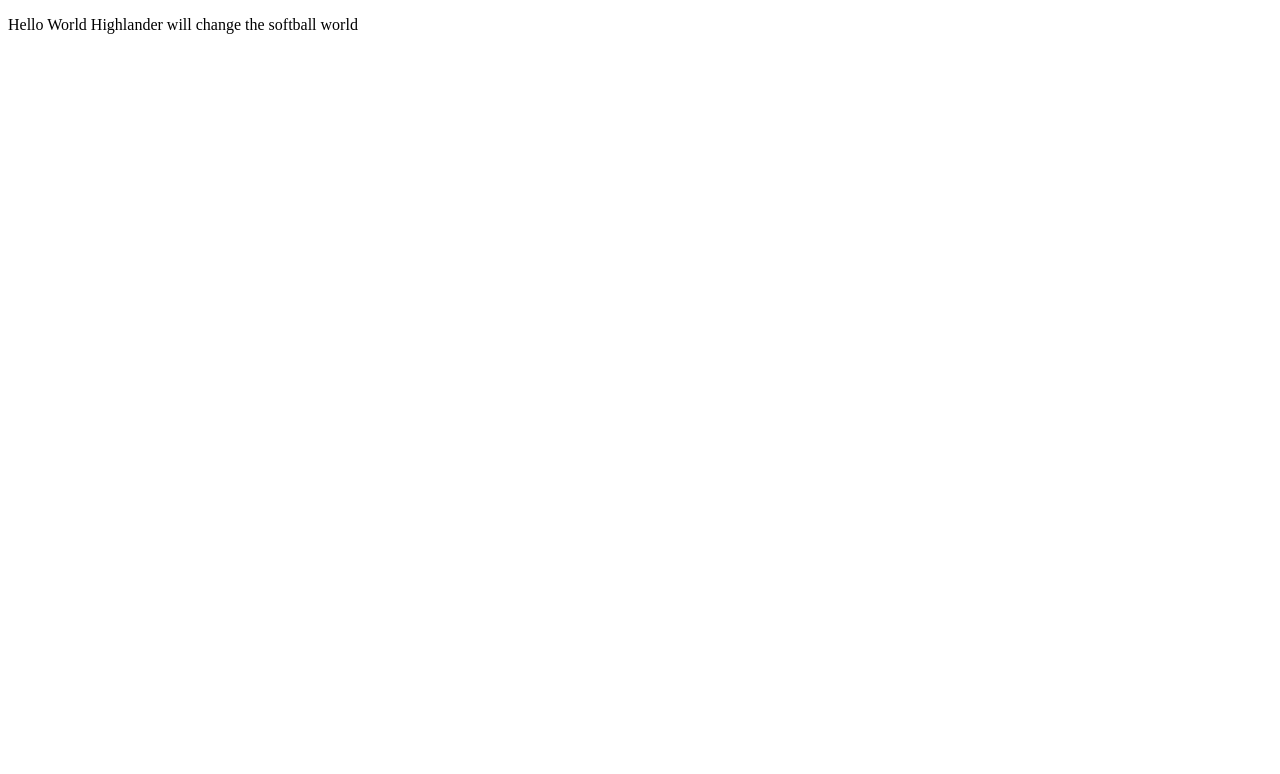
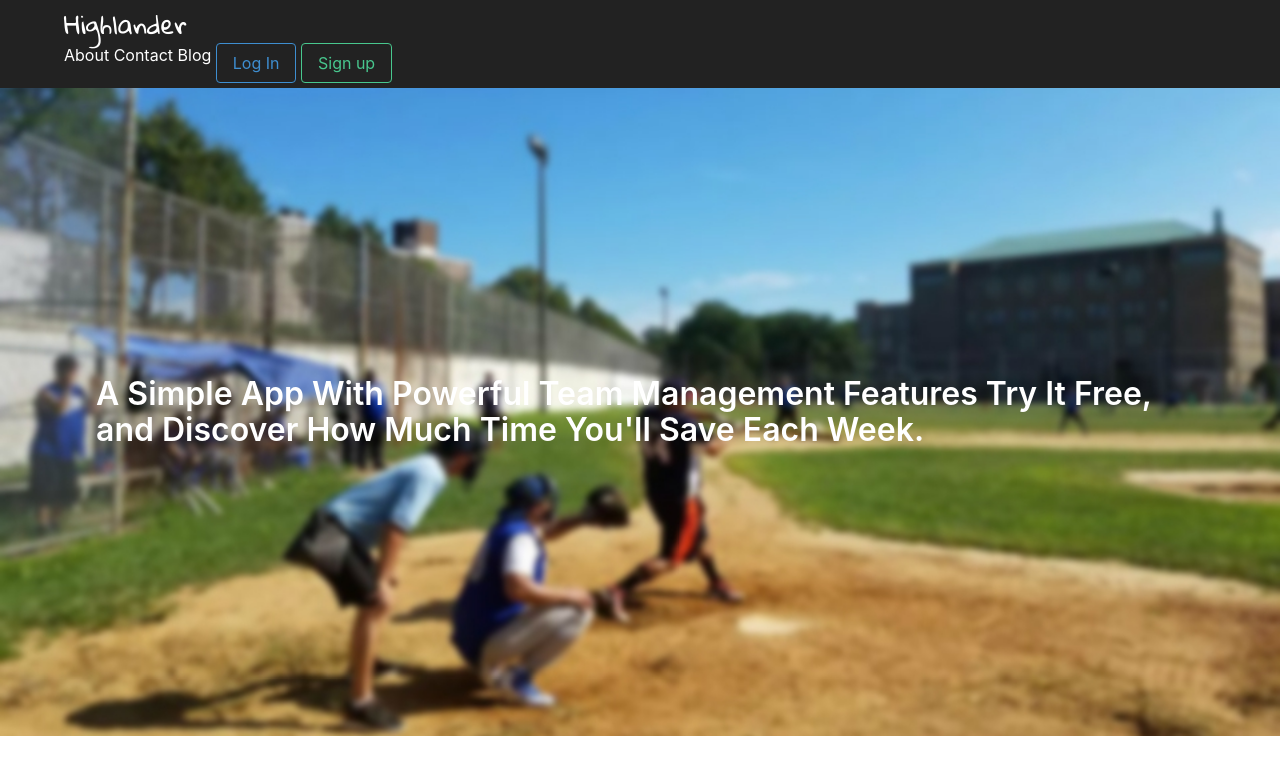
Before and after one commit to hroman-codes/highlander, a website: page public/index.html in a window 1280 px wide. Drawn offline with nearby package versions, Linux system fonts and the light colour scheme.

Commit message:
Add homepage with nav and hero img

```diff
--- a/package.json
+++ b/package.json
@@ -13,6 +13,7 @@
   "dependencies": {
     "body-parser": "^1.17.1",
     "bookshelf": "^0.10.3",
+    "bulma": "^0.4.0",
     "express": "^4.15.2",
     "knex": "^0.12.7",
     "morgan": "^1.8.1",
--- /dev/null
+++ b/public/css/style.css
@@ -0,0 +1,103 @@
+/* ======================================
+  Navbar
+========================================= */
+.logo {
+  color: white;
+  font-weight: 300;
+  font-size: 25px;
+  font-family: 'Gloria Hallelujah', cursive;
+}
+
+.nav.has-shadow.bar {
+  background-color: #222222;
+  padding-top: 5px;
+  padding-bottom: 5px;
+}
+
+.nav-item.nav-color {
+  color: #FFFFFF;
+}
+
+.nav-item.nav-color:hover {
+  color: #EDEFF0;
+  font-weight: 100;
+}
+
+
+/* ======================================
+  Typography
+========================================= */
+
+/* ======================================
+  Layout
+========================================= */
+
+.hero-body.bg-img {
+  background-image: url('../assets/img/New_HR_Softball.jpg');
+  background-position: center bottom;
+  background-repeat:  no-repeat;
+  background-attachment: fixed;
+  background-size: cover!important;;
+  background-color: transparent;
+}
+
+/*come back to below and add custom css ask wence sif there us a better way*/
+.hero.is-primary.is-large {
+  background-color: white;
+}
+
+/* ======================================
+  Global Styles
+========================================= */
+
+
+
+
+
+
+
+
+
+
+
+
+
+
+/* ======================================
+  MediaQuery-Reporter Styles
+========================================= */
+/*body:after {
+  content: "less than 320px";
+  font-size: 300%;
+  font-weight: bold;
+  position: fixed;
+  bottom: 60px;
+  width: 100%;
+  text-align: center;
+  background-color: hsla(1,60%,40%,0.7);
+  color: #fff;
+}
+@media only screen and (min-width: 320px) {
+  body:after {
+  content: "320 to 480px";
+  background-color: hsla(90,60%,40%,0.7);
+  }
+}
+@media only screen and (min-width: 480px) {
+  body:after {
+  content: "480 to 768px";
+  background-color: hsla(180,60%,40%,0.7);
+  }
+}
+@media only screen and (min-width: 768px) {
+  body:after {
+  content: "768 to 1024px";
+  background-color: hsla(270,60%,40%,0.7);
+  }
+}
+@media only screen and (min-width: 1024px) {
+  body:after {
+  content: "1024 and up";
+  background-color: hsla(360,60%,40%,0.7);
+  }
+}*/
--- a/public/index.html
+++ b/public/index.html
@@ -1,10 +1,68 @@
 <!DOCTYPE html>
-<html>
+<html lang="en">
   <head>
     <meta charset="utf-8">
+    <meta http-equiv="X-UA-Compatible" content="IE=edge">
+    <meta name="viewport" content="width=device-width, initial-scale=1">
     <title>Highlander</title>
+    <link rel="stylesheet" href="css/style.css" />
+    <link rel="stylesheet" href="https://maxcdn.bootstrapcdn.com/font-awesome/4.7.0/css/font-awesome.min.css">
+    <link rel="stylesheet" href="https://cdnjs.cloudflare.com/ajax/libs/bulma/0.4.0/css/bulma.css">
+    <link href="https://fonts.googleapis.com/css?family=Gloria+Hallelujah" rel="stylesheet">
   </head>
   <body>
-    <p>Hello World Highlander will change the softball world</p>
+    <nav class="nav has-shadow bar">
+      <div class="container">
+        <div class="nav-left">
+          <a class="nav-item">
+            <!-- <img src="http://bulma.io/images/bulma-logo.png" alt="Bulma logo"> -->
+            <p class="logo">Highlander</p>
+          </a>
+        </div>
+
+        <!-- This "nav-toggle" hamburger menu is only visible on mobile -->
+        <!-- You need JavaScript to toggle the "is-active" class on "nav-menu" -->
+        <span class="nav-toggle">
+          <span></span>
+          <span></span>
+          <span></span>
+        </span>
+
+        <!-- This "nav-menu" is hidden on mobile -->
+        <!-- Add the modifier "is-active" to display it on mobile -->
+        <div class="nav-right nav-menu">
+          <a class="nav-item nav-color">
+            About
+          </a>
+          <a class="nav-item nav-color">
+            Contact
+          </a>
+          <a class="nav-item nav-color">
+            Blog
+          </a>
+
+          <span class="nav-item">
+            <a class="button is-info is-outlined">
+              <span>Log In</span>
+            </a>
+            <a class="button is-success is-outlined">
+              <span>Sign up</span>
+            </a>
+        </span>
+        </div>
+      </div>
+  </nav>
+
+  <section class="hero is-primary is-large">
+    <div class="hero-body bg-img">
+      <div class="container">
+        <h1 class="title">
+          A Simple App With Powerful Team Management Features Try It Free, and Discover How Much Time You'll Save Each Week.
+        </h1>
+      </div>
+    </div>
+  </section>
+
+
   </body>
 </html>
```
Also changed, not shown: public/dashboard.html (added, +14 -0 lines), public/login.html (added, +14 -0 lines), public/assets/img/HR_softball.jpg (added), public/assets/img/New_HR_Softball.jpg (added), 2 other files.
